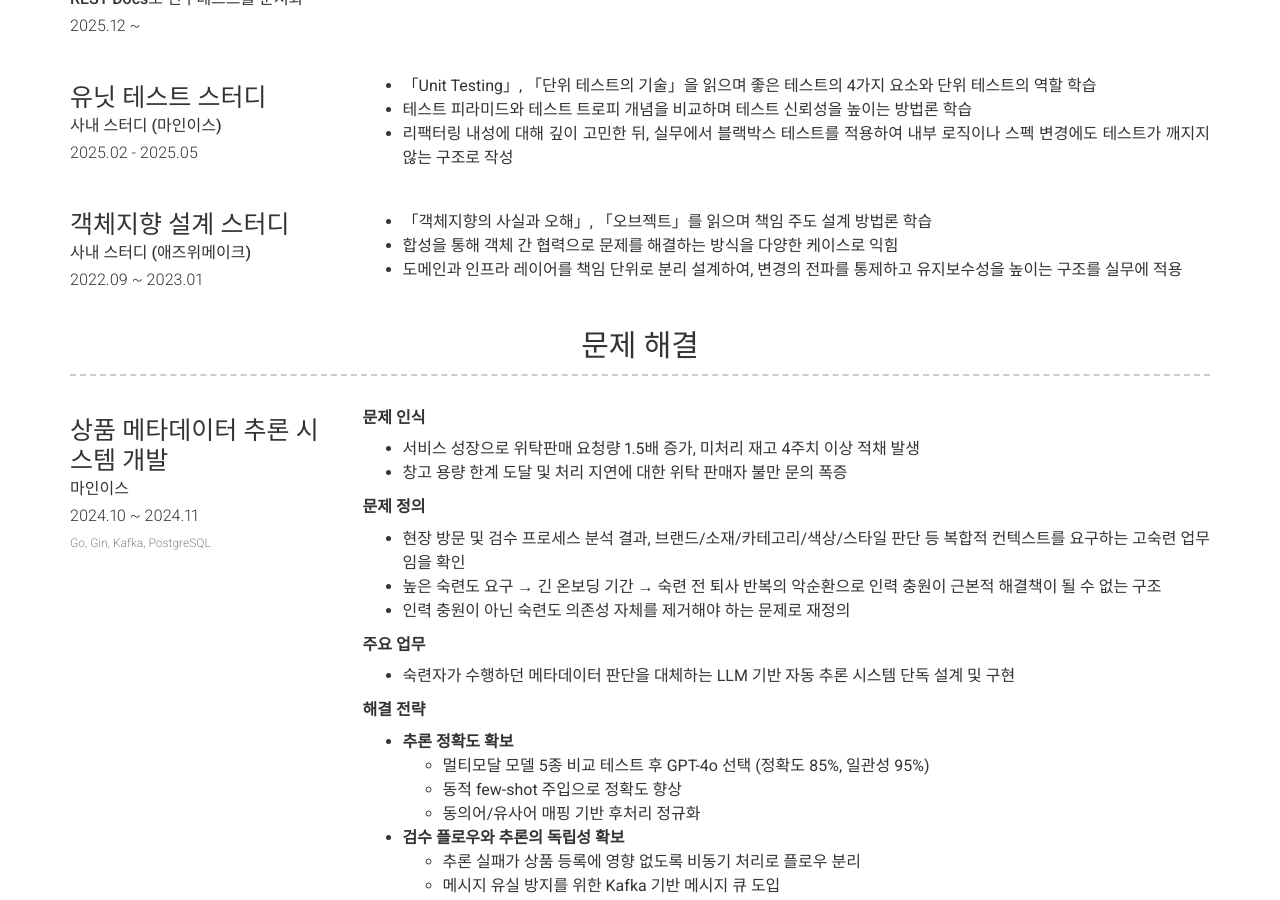
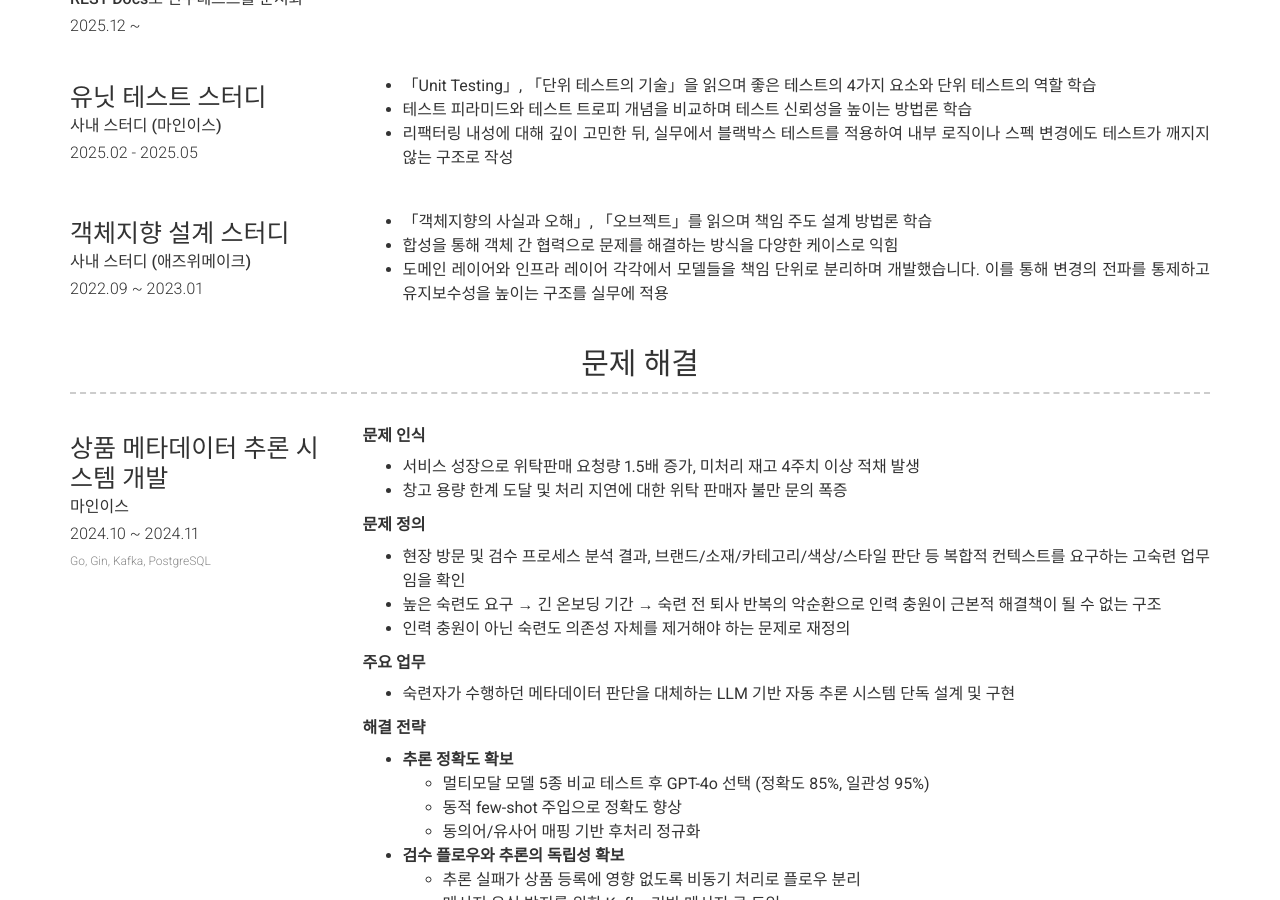
Before and after one commit to toongri/toongri.github.io, a Jekyll site: the page built from index.md, in a window 1280 px wide and 900 px high, scrolled down 1563 px. Built offline with Jekyll 4.4.1, drawn with Linux system fonts in a browser that asks for light colours; nearby versions of some CDN libraries.

Commit message:
Update `_config.yml`: refine wording in "스터디 활동" for improved clarity on layer separation benefits

```diff
--- a/_config.yml
+++ b/_config.yml
@@ -102,7 +102,7 @@ content:
         description: |
           - 「객체지향의 사실과 오해」, 「오브젝트」를 읽으며 책임 주도 설계 방법론 학습
           - 합성을 통해 객체 간 협력으로 문제를 해결하는 방식을 다양한 케이스로 익힘
-          - 도메인과 인프라 레이어를 책임 단위로 분리 설계하여, 변경의 전파를 통제하고 유지보수성을 높이는 구조를 실무에 적용
+          - 도메인 레이어와 인프라 레이어 각각에서 모델들을 책임 단위로 분리하며 개발했습니다. 이를 통해 변경의 전파를 통제하고 유지보수성을 높이는 구조를 실무에 적용
 
   - title: 문제 해결
     layout: list
```
